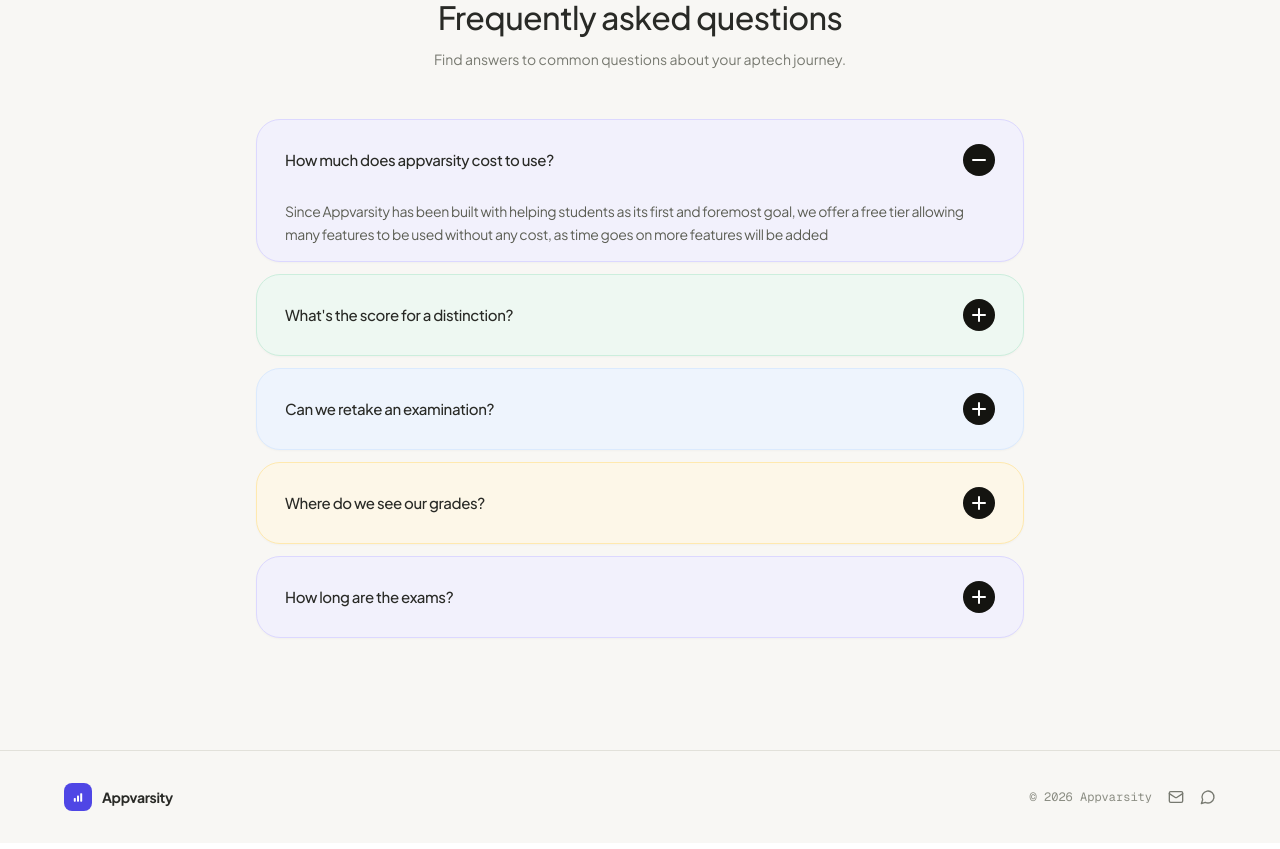
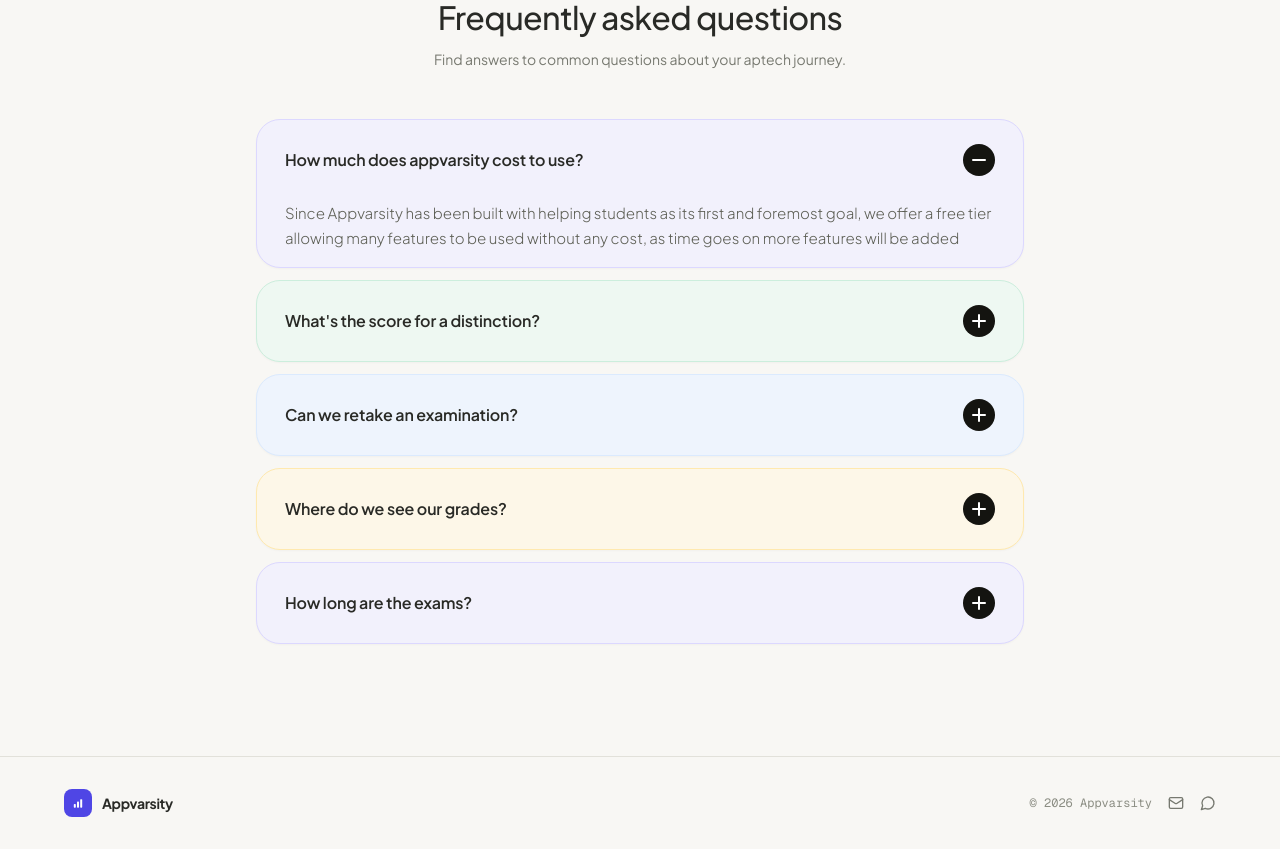
Before and after one commit to somkenemuscle/AppVarsity, a Next.js app: page / in a window 1280 px wide. Shown: the part 3100-3949 px from the top of the page. Built offline with nearby package versions, Linux system fonts and the light colour scheme; no server answers.

Commit message:
Improve FAQ question and answer typography

```diff
--- a/components/shared/Faqs.tsx
+++ b/components/shared/Faqs.tsx
@@ -48,10 +48,10 @@ export function AccordionFaqs() {
                                     value={item.value}
                                     className={`group/item ${style.row} ${style.border} px-7 rounded-[24px] border shadow-[0_1px_2px_rgba(41,42,38,0.03)] transition-all duration-300 ease-out hover:-translate-y-0.5 hover:shadow-[0_16px_32px_-16px_rgba(41,42,38,0.16)]`}
                                 >
-                                    <AccordionTrigger className="font-sans no-underline hover:no-underline text-[#292a26] font-medium text-[15px] tracking-tight py-6 [&_.accordion-indicator]:border-none [&_.accordion-indicator]:bg-[#141410] [&_.accordion-indicator]:text-white">
+                                    <AccordionTrigger className="font-sans no-underline hover:no-underline text-[#292a26] font-semibold text-base tracking-[-0.01em] py-6 [&_.accordion-indicator]:border-none [&_.accordion-indicator]:bg-[#141410] [&_.accordion-indicator]:text-white">
                                         {item.trigger}
                                     </AccordionTrigger>
-                                    <AccordionContent className="font-sans text-[#5c5e54] tracking-tight text-sm leading-relaxed">{item.content}</AccordionContent>
+                                    <AccordionContent className="font-sans text-[#5c5e54] text-[15px] font-light leading-[1.7]">{item.content}</AccordionContent>
                                 </AccordionItem>
                             </motion.div>
                         )
```
